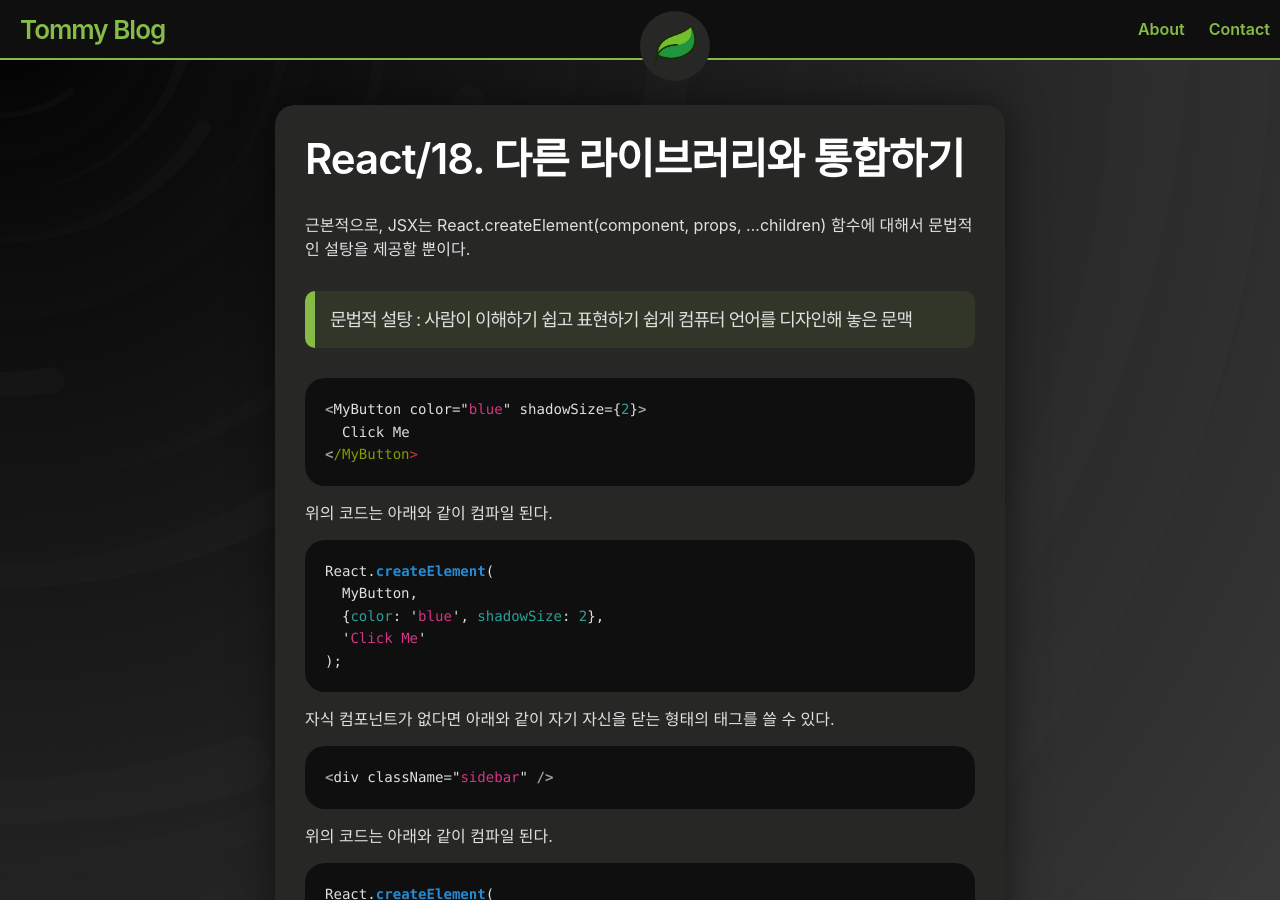
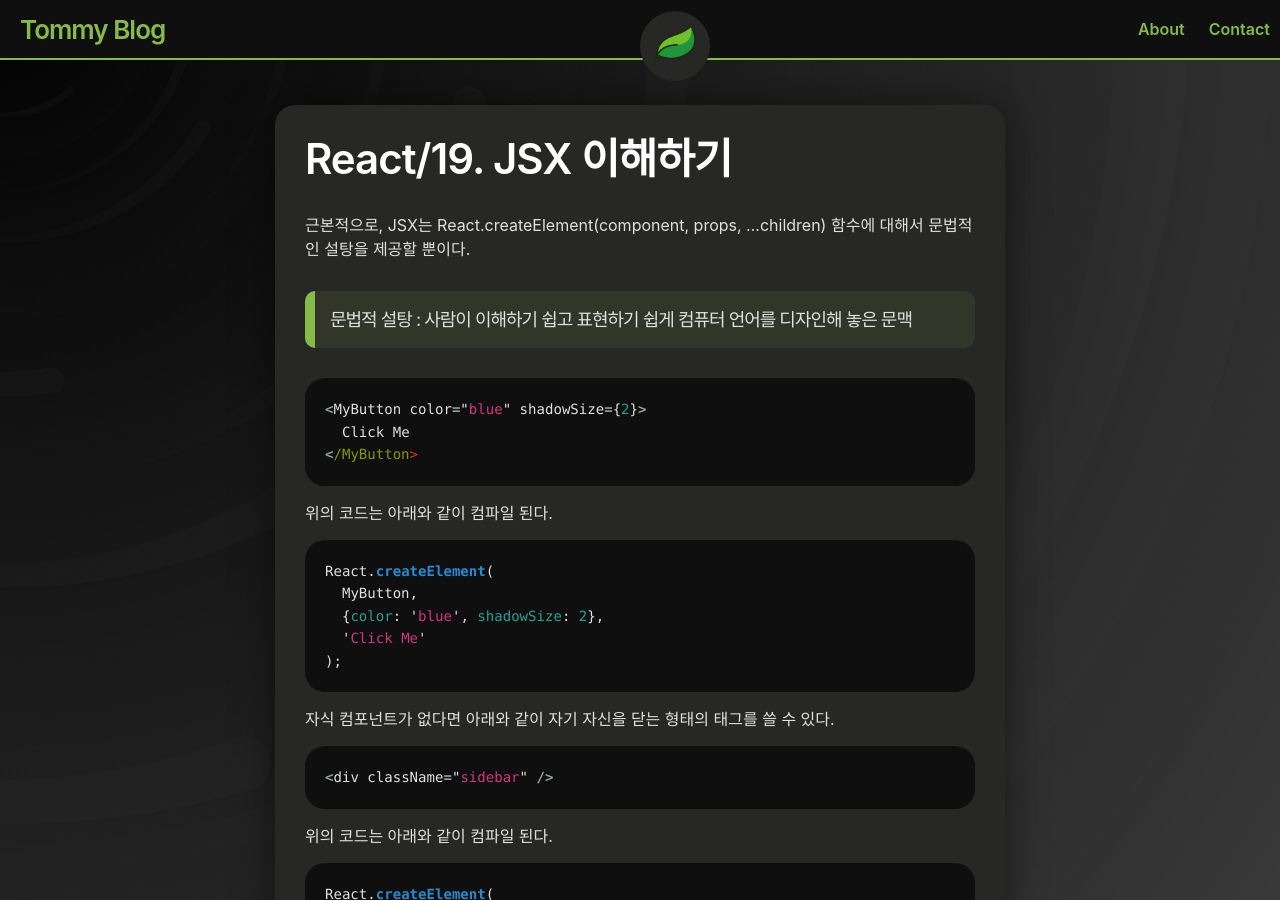
Before and after one commit to ainochi-kor/ainochi-kor.github.io, a Jekyll site: the page built from _posts/React/2021-06-17-19_JSX 이해하기.md, in a window 1280 px wide and 900 px high. Built offline with Jekyll 4.4.1, drawn with Linux system fonts in a browser that asks for light colours; a script that is not in the unit is left out.

Commit message:
add React/JSX 이해하기

```diff
--- a/_posts/React/2021-06-17-19_JSX 이해하기.md
+++ b/_posts/React/2021-06-17-19_JSX 이해하기.md
@@ -1,7 +1,7 @@
 ---
 layout: post
 author: ainochi-kor
-title: React/18. 다른 라이브러리와 통합하기
+title: React/19. JSX 이해하기
 ---
 
 근본적으로, JSX는 React.createElement(component, props, ...children) 함수에 대해서 문법적인 설탕을 제공할 뿐이다.
```
